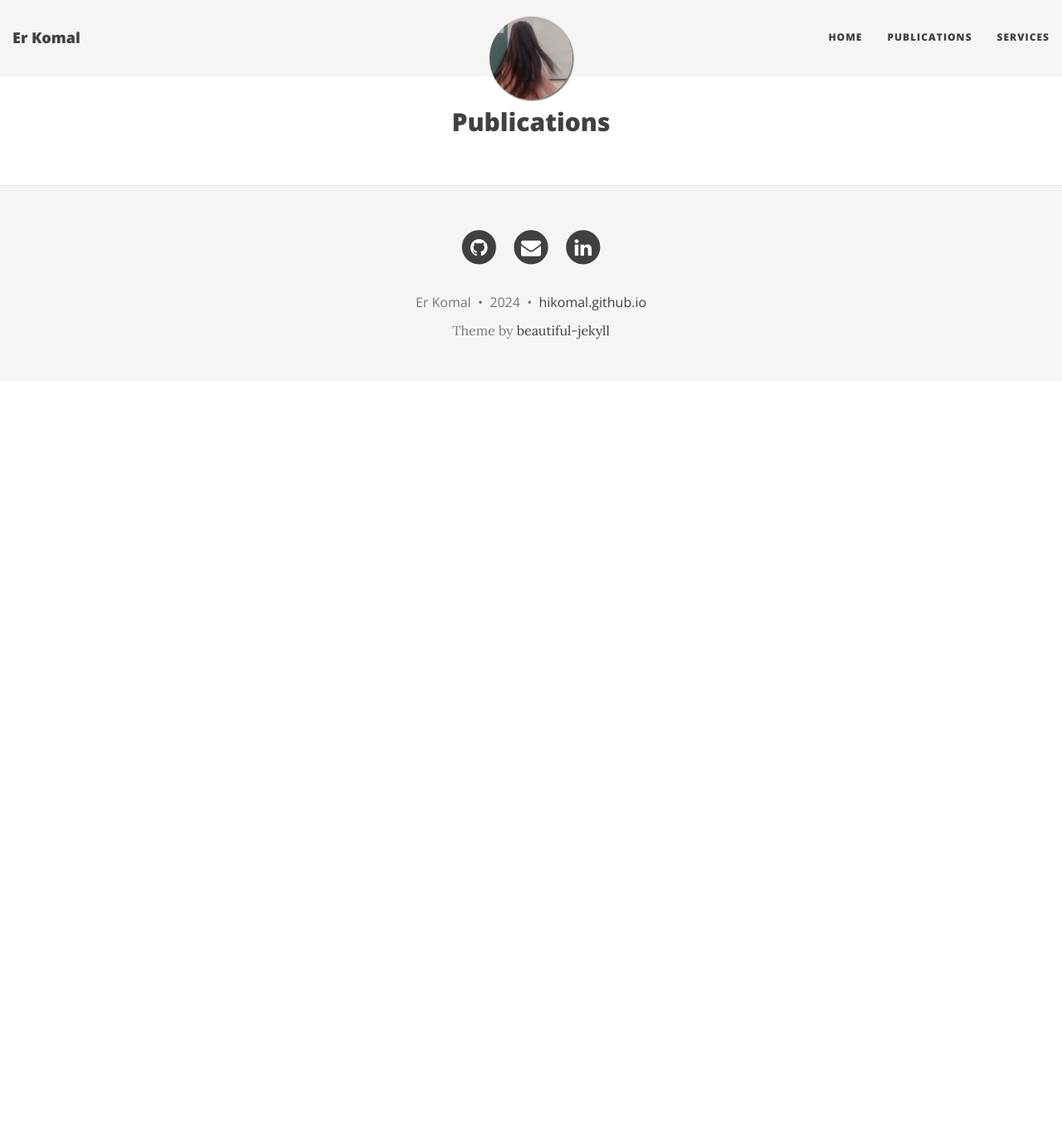
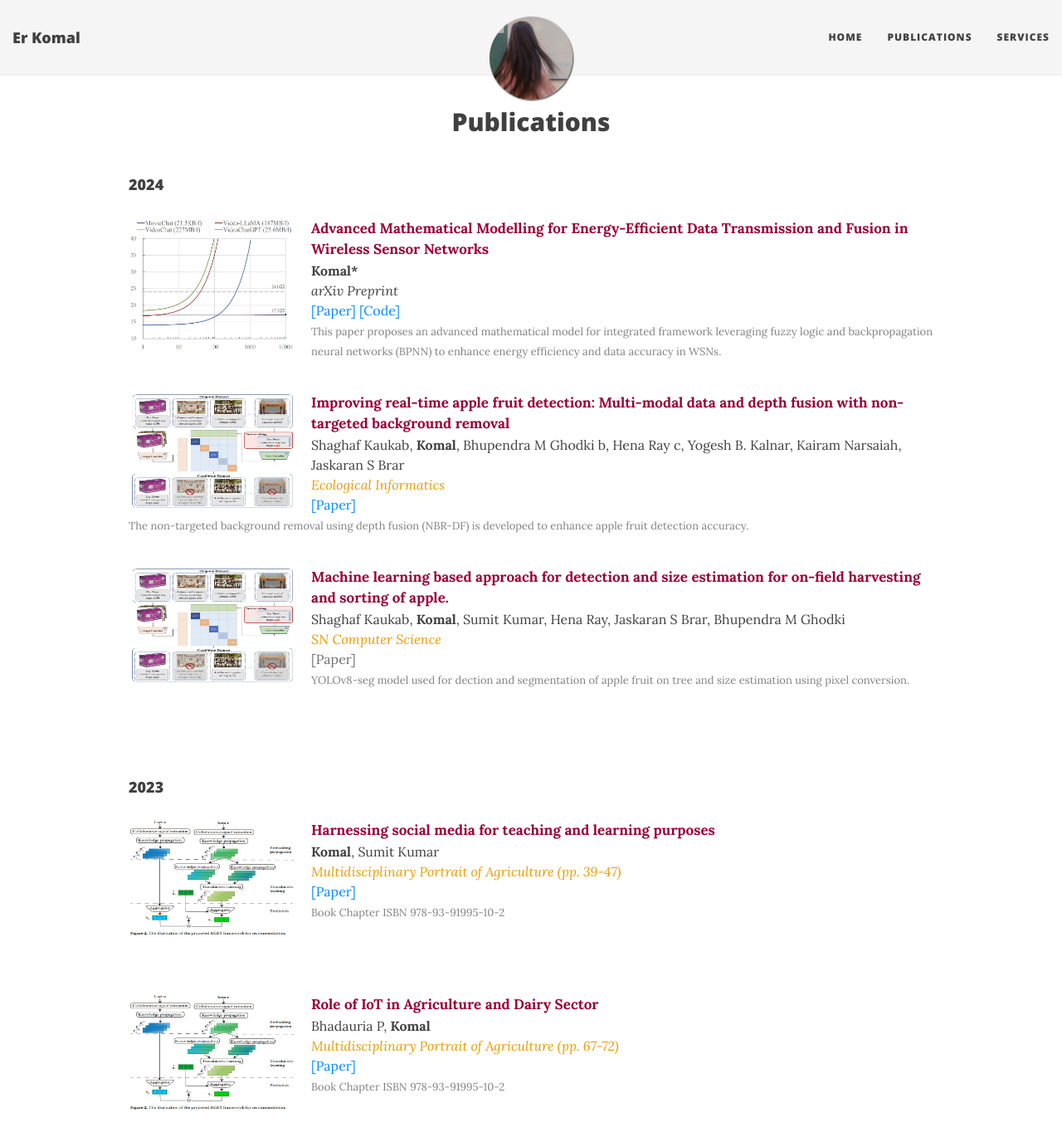
Before and after one commit to hikomal/hikomal.github.io, a Jekyll site: the page built from publications.html, in a window 1280 px wide and 1400 px high. Shown: the top 1376 px of the window at 83% size. Built offline with Jekyll 4.4.1, drawn with Linux system fonts in a browser that asks for light colours; nearby versions of some CDN libraries.

Commit message:
Update publications.html

```diff
--- a/publications.html
+++ b/publications.html
@@ -19,36 +19,36 @@ h3 { font-size : 18px; margin : 8; padding : 0; }
 </style>
 </head>
 
-<!--<div class="container">
+<div class="container">
 
 <!-- <a href="https://scholar.google.com/citations?user=SL--7UMAAAAJ&hl=en" target="_blank">Google Scholar</a>
 <br> -->
 <!--<font color="grey" size="3">
   * Equal contribution. ♡ Project lead. ✉ corresponding / co-corresponding author.
-</font>
+</font>-->
 
 
-<h3>2023</h3>
+<h3>2024</h3>
 
 <div class="publication">
   <img src="../static/pubs/SCW23.png" class="publogo" width="200 px" height="160 px">
   <p>
     <strong>
-    MovieChat: From Dense Token to Sparse Memory in Long Video Understanding
+    Advanced Mathematical Modelling for Energy-Efficient Data Transmission and Fusion in Wireless Sensor Networks
     </strong>
     <br>
-    <b>Enxin Song*</b>, Wenhao Chai*♡, Guanhong Wang*,Yucheng Zhang, Haoyang Zhou, Feiyang Wu, Tian Ye, Jenq-Neng Hwang, Gaoang Wang✉
+    <b>Komal*</b>
     <br>
-    <em>Computer Vision and Pattern Recognition (CVPR), 2024</em>
+    <em>arXiv Preprint</em>
     <br>
-    <a href="https://rese1f.github.io/MovieChat/">[Website]</a>
-    <a href="">[Paper]</a>
-    <a href="">[Dataset]</a>
-    <a href="https://github.com/rese1f/MovieChat">[Code]</a>
-    <img alt="NPM" src="https://img.shields.io/github/stars/rese1f/MovieChat?style=social">
+    <!--<a href="https://rese1f.github.io/MovieChat/">[Website]</a>-->
+    <a href="https://arxiv.org/abs/2407.12806">[Paper]</a>
+    <!--<a href="">[Dataset]</a>-->
+    <a href="https://github.com/hikomal/BPNN_WSN">[Code]</a>
+   <!-- <img alt="NPM" src="https://img.shields.io/github/stars/rese1f/MovieChat?style=social">-->
     <br>
     <font color="grey" size="2">
-    MovieChat achieves state-of-the-art performace in long video understanding by introducing memory mechanism.
+    This paper proposes an advanced mathematical model for integrated framework leveraging fuzzy logic and backpropagation neural networks (BPNN) to enhance energy efficiency and data accuracy in WSNs.
     </font>
   </p>
 </div>
@@ -57,45 +57,88 @@ h3 { font-size : 18px; margin : 8; padding : 0; }
   <img src="../static/pubs/XXC23.png" class="publogo" width="200 px" height="140 px">
   <p>
     <strong>
-    Devil in the Number: Towards Robust Multi-modality Data Filter
+    Improving real-time apple fruit detection: Multi-modal data and depth fusion with non-targeted background removal
     </strong>
     <br>
-    Yichen Xu, Zihan Xu, Wenhao Chai*♡, Zhonghan Zhao, <b>Enxin Song</b>, Gaoang Wang✉
+    Shaghaf Kaukab, <b>Komal</b>, Bhupendra M Ghodki b, Hena Ray c, Yogesh B. Kalnar, Kairam Narsaiah, Jaskaran S Brar
     <br>
     <font color="#E89B00">
-    <em>International Conference on Computer Vision Workshop (ICCVW), 2023</em>
+    <em>Ecological Informatics</em>
     </font>
     <br>
-    <a href="https://arxiv.org/abs/2309.13770">[Paper]</a>
+    <a href="https://www.sciencedirect.com/science/article/pii/S1574954124002334?via%3Dihub">[Paper]</a>
     <br>
     <font color="grey" size="2">
-    we show that CLIP model is not robust regarding the number.
+    The non-targeted background removal using depth fusion (NBR-DF) is developed to enhance apple fruit detection accuracy.
+    </font>
+  </p>
+</div>
+
+ <div class="publication">
+  <img src="../static/pubs/XXC23.png" class="publogo" width="200 px" height="140 px">
+  <p>
+    <strong>
+    Machine learning based approach for detection and size estimation for on-field harvesting and sorting of apple.
+    </strong>
+    <br>
+    Shaghaf Kaukab, <b>Komal</b>, Sumit Kumar, Hena Ray, Jaskaran S Brar, Bhupendra M Ghodki
+    <br>
+    <font color="#E89B00">
+    <em>SN Computer Science</em>
+    </font>
+    <br>
+    <a href="">[Paper]</a>
+    <br>
+    <font color="grey" size="2">
+    YOLOv8-seg model used for dection and segmentation of apple fruit on tree and size estimation using pixel conversion.
     </font>
   </p>
 </div>
 
  <br>
- <h3>2022</h3>
+ <h3>2023</h3>
 
  <div class="publication">
   <img src="../static/pubs/KGR22.jpg" class="publogo" width="200 px" height="140 px">
   <p>
     <strong>
-    Knowledge Graph Extrapolation Network with Transductive Learning for Recommendation
+    Harnessing social media for teaching and learning purposes
     </strong>
     <br>
-    Ruixin Ma, Fangqing Guo, Liang Zhao, Biao Mei, Xiya Bu, Hao Wu, <b>Enxin Song</b>
+    <b>Komal</b>, Sumit Kumar
     <br>
     <font color="#E89B00">
-    <em>Applied Sciences, 2022</em>
+    <em>Multidisciplinary Portrait of Agriculture (pp. 39-47)</em>
     </font>
     <br>
     <a href="https://www.mdpi.com/2076-3417/12/10/4899">[Paper]</a>
     <br>
     <font color="grey" size="2">
-    Motivated by long tail phenomenon and data sparsity, the Knowledge Graph Extrapolation Network with Transductive Learning for Recommendation is proposed to improve recommendation quality.
+   Book Chapter ISBN 978-93-91995-10-2
     </font>
   </p>
 </div>
 
-</div>-->
+  <div class="publication">
+  <img src="../static/pubs/KGR22.jpg" class="publogo" width="200 px" height="140 px">
+  <p>
+    <strong>
+     Role of IoT in Agriculture and Dairy Sector
+    </strong>
+    <br>
+    Bhadauria P, <b>Komal</b>
+    <br>
+    <font color="#E89B00">
+    <em>Multidisciplinary Portrait of Agriculture (pp. 67-72)</em>
+    </font>
+    <br>
+    <a href="https://www.mdpi.com/2076-3417/12/10/4899">[Paper]</a>
+    <br>
+    <font color="grey" size="2">
+   Book Chapter ISBN 978-93-91995-10-2
+    </font>
+  </p>
+</div>
+ <br>
+ <h3>2022</h3>
+</div>
```
